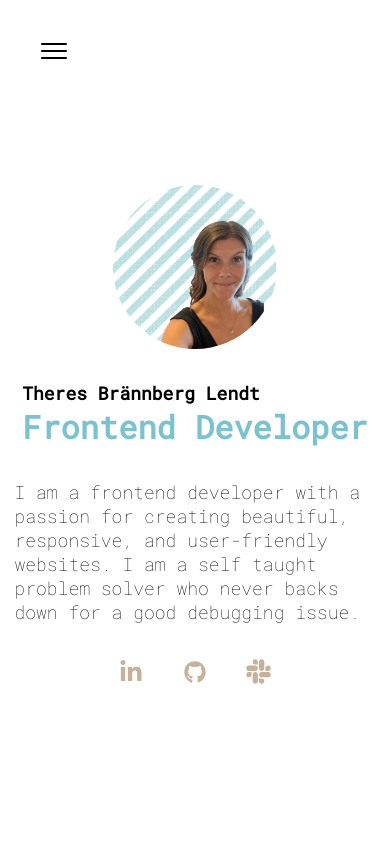
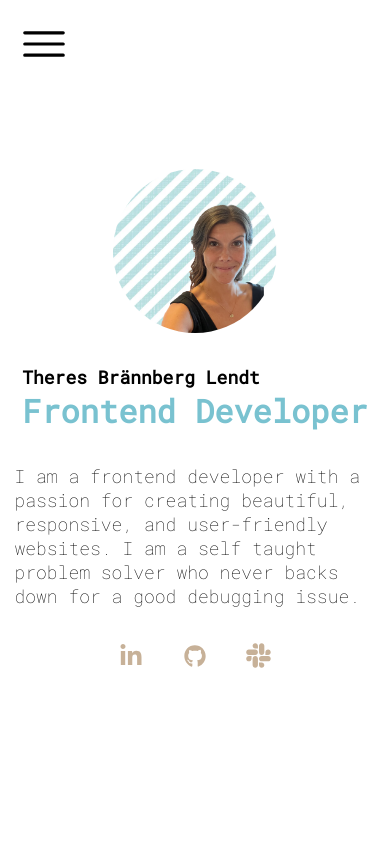
Before and after one commit to theresBL/react-portfolio, a React (Vite) app: page / in a window 390 px wide. Shown: the top 844 px of the page. Built offline with nearby package versions, Linux system fonts and the light colour scheme.

Commit message:
changed hamburger menu to hard code. Installed slick dependencies

```diff
--- a/package.json
+++ b/package.json
@@ -15,6 +15,8 @@
     "react-burger-menu": "^3.0.9",
     "react-dom": "^18.2.0",
     "react-router-dom": "^6.17.0",
+    "react-slick": "^0.29.0",
+    "slick-carousel": "^1.8.1",
     "styled-components": "^6.1.0"
   },
   "devDependencies": {
--- a/src/App.jsx
+++ b/src/App.jsx
@@ -31,6 +31,10 @@
     box-sizing: border-box;
     text-decoration: none;
   }
+
+  body.menu-open {
+    overflow: hidden;
+  }
 `
 
 const Main = styled(FlexColumn)`
--- a/src/components/BurgerMenu.jsx
+++ b/src/components/BurgerMenu.jsx
@@ -1,68 +1,82 @@
 import { useState } from 'react'
-import { bubble as Menu } from 'react-burger-menu'
+import styled from 'styled-components'
+import hamburger from '../assets/icons/menu.svg'
+import close from '../assets/icons/close.svg'
 
 export const BurgerMenu = () => {
-  const [menuOpen, setMenuOpen] = useState(false)
+  const [menuActive, setMenuActive] = useState(false)
 
-  const handleBurgerState = (state) => {
-    setMenuOpen(state.isOpen)
+  const toggleMenu = () => {
+    setMenuActive(!menuActive)
+    document.body.classList.toggle('menu-open', !menuActive)
   }
 
-  const closeMenu = () => {
-    setMenuOpen(false)
+  return (
+    <MenuContainer>
+      <ToggleIcon
+        src={menuActive ? close : hamburger}
+        alt={menuActive ? 'close menu icon' : 'hamburger menu icon'}
+        onClick={toggleMenu}
+      />
+      {menuActive && (
+        <Menu>
+          <MenuItem>About me</MenuItem>
+          <MenuItem>Projects</MenuItem>
+          <MenuItem>CV</MenuItem>
+          <MenuItem>Contact</MenuItem>
+        </Menu>
+      )}
+    </MenuContainer>
+  )
+}
+
+const MenuContainer = styled.div`
+  position: absolute;
+  top: 1.25em;
+  left: 0;
+  z-index: 1000;
+`
+
+const Menu = styled.div`
+  display: flex;
+  flex-direction: column;
+  justify-content: space-evenly;
+  padding: 2em;
+  position: absolute;
+  top: 3em ;
+  left: 0;
+  height: 80vh;
+  width: 20em;
+  background-color:rgba(255,255,255, 0.9);
+  animation: slideDown 0.3s ease-in-out;
+  box-shadow: 10px 11px 10px 0px rgba(0,0,0,0.19);
+
+@keyframes slideDown {
+  0% {
+    transform: translateX(-100%);
   }
-
-  // const toggleMenu = () => {
-  //   setMenuOpen((prevMenuOpen) => !prevMenuOpen)
-  // }
-
-  const styles = {
-    bmBurgerButton: {
-      position: 'absolute',
-      width: '36px',
-      height: '30px',
-      left: '36px',
-      top: '36px',
-      cursor: 'pointer'
-    },
-    bmCrossButton: {
-      position: 'absolute',
-      left: '36px',
-      top: '36px'
-    },
-    bmCross: {
-      background: '#333'
-    },
-    bmMenuWrap: {
-      position: 'absolute',
-      top: '0',
-      left: '0',
-      height: '100%',
-      width: '25%'
-    },
-    bmMenu: {
-      padding: '2.5em 1.5em 0',
-      fontSize: '1.15em',
-    },
-    bmMorphShape: {
-      fill: 'rgba(255, 255, 255, 0.939)'
-    },
-    bmItemList: {
-      color: '#333',
-      padding: '0.8em',
-      display: 'flex',
-      flexDirection: 'column',
-      justifyContent: 'space-evenly'
-    },
+  100% {
+    transform: translateY(0);
   }
+}
+`
 
 
-  return (
-    <Menu noOverlay customBurgerIcon={<img src='src/assets/icons/menu.svg' />} styles={styles} isOpen={menuOpen} onStateChange={(state) => handleBurgerState(state)}>
-      <a onClick={() => closeMenu()}>About me</a>
-      <a>Projects</a>
-      <a>CV</a>
-      <a>Contact</a>
-    </Menu>
-  )
-}
+const MenuItem = styled.a`
+  font-size: 18px;
+  margin-bottom: 10px;
+  text-decoration: none;
+  cursor: pointer;
+
+  &:hover {
+    color: #79c2d0;
+  }
+`;
+
+const ToggleIcon = styled.img`
+  height: 3em;
+  width: 3em;
+  cursor: pointer;
+  margin-left: 1.25em;
+  position: absolute;
+`
--- a/src/components/Hero.jsx
+++ b/src/components/Hero.jsx
@@ -9,8 +9,8 @@
 export const Hero = () => {
   return (
     <HeroSection>
+      <BurgerMenu />
       <HeroContent>
-        <BurgerMenu />
         <StyledImg src={profileImg} alt='profileImage' />
         <StyledPresentation>
           <div>
```
Also changed, not shown: src/assets/icons/close.svg (added), 1 other file (tests, documents, lock files or other folders).
